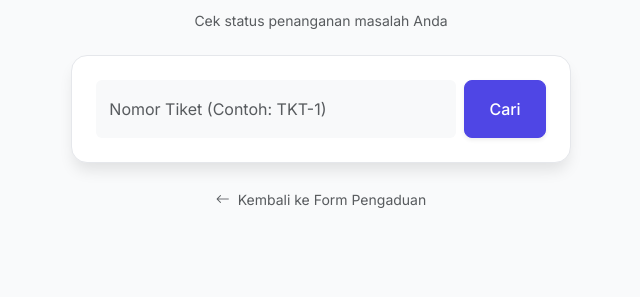
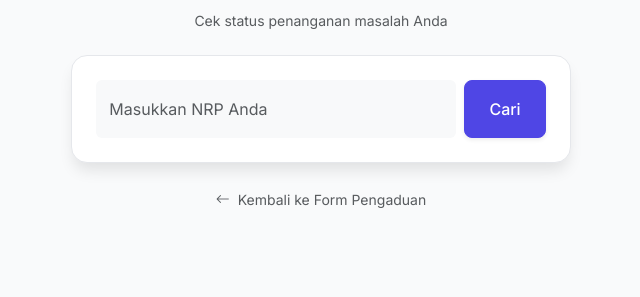
Before and after one commit to basjayateknik-cpu/tiket, a Flask app: page /track in a window 1280 px wide. Shown: the part 234-531 px from the top of the page, without its empty margins (319-959 px from the left). Run offline with Flask 3, Linux system fonts and the light colour scheme.

Commit message:
first commit

```diff
--- a/app.py
+++ b/app.py
@@ -35,7 +35,7 @@ class Ticket(db.Model):
     description = db.Column(db.Text, nullable=False)
     status = db.Column(db.String(20), nullable=False, default='To Do')
     attachment = db.Column(db.String(255), nullable=True)
-    created_at = db.Column(db.DateTime, default=datetime.utcnow)
+    created_at = db.Column(db.DateTime, default=datetime.now)
 
     def __repr__(self):
         return f'<Ticket {self.id}>'
@@ -44,7 +44,7 @@ class TicketHistory(db.Model):
     id = db.Column(db.Integer, primary_key=True)
     ticket_id = db.Column(db.Integer, db.ForeignKey('ticket.id'), nullable=False)
     status = db.Column(db.String(20), nullable=False)
-    changed_at = db.Column(db.DateTime, default=datetime.utcnow)
+    changed_at = db.Column(db.DateTime, default=datetime.now)
 
     ticket = db.relationship('Ticket', backref=db.backref('history', lazy=True, order_by='TicketHistory.changed_at.desc()'))
 
@@ -97,26 +97,22 @@ def create():
         db.session.add(history)
         db.session.commit()
 
-        flash(f'Tiket berhasil diajukan! Nomor Tiket Anda: TKT-{new_ticket.id}. Harap simpan nomor ini untuk melacak status.', 'success')
+        flash(f'Tiket berhasil diajukan! Anda dapat melacak status pengaduan menggunakan NRP Anda ({nrp}).', 'success')
 
     return redirect(url_for('public_index'))
 
 @app.route('/track', methods=['GET'])
 def track():
-    ticket_id_query = request.args.get('ticket_id', '')
-    ticket = None
+    nrp_query = request.args.get('nrp', '').strip()
+    tickets = []
     error = None
 
-    if ticket_id_query:
-        try:
-            num = int(ticket_id_query.upper().replace('TKT-', '').strip())
-            ticket = Ticket.query.get(num)
-            if not ticket:
-                error = 'Tiket tidak ditemukan.'
-        except ValueError:
-            error = 'Format nomor tiket tidak valid. Contoh yang benar: TKT-1'
+    if nrp_query:
+        tickets = Ticket.query.filter_by(nrp=nrp_query).order_by(Ticket.created_at.desc()).all()
+        if not tickets:
+            error = f'Tidak ada tiket yang ditemukan untuk NRP: {nrp_query}'
 
-    return render_template('track.html', ticket=ticket, error=error, query=ticket_id_query)
+    return render_template('track.html', tickets=tickets, error=error, query=nrp_query)
 
 @app.route('/login', methods=['GET', 'POST'])
 def login():
--- a/templates/track.html
+++ b/templates/track.html
@@ -61,8 +61,8 @@
         <div class="glass-card p-4">
             <form action="/track" method="GET" class="d-flex mb-0">
                 <div class="form-floating flex-grow-1 me-2">
-                    <input type="text" class="form-control bg-light border-0" id="ticketInput" name="ticket_id" value="{{ query }}" required placeholder="TKT-123">
-                    <label for="ticketInput" class="text-muted">Nomor Tiket (Contoh: TKT-1)</label>
+                    <input type="text" class="form-control bg-light border-0" id="nrpInput" name="nrp" value="{{ query }}" required placeholder="NRP Anda">
+                    <label for="nrpInput" class="text-muted">Masukkan NRP Anda</label>
                 </div>
                 <button type="submit" class="btn btn-primary px-4 rounded-3 shadow-sm fw-medium">
                     Cari
@@ -76,8 +76,10 @@
         </div>
         {% endif %}
 
-        {% if ticket %}
-        <div class="card mt-4 border-0 shadow-sm rounded-4 overflow-hidden">
+        {% if tickets %}
+            <h5 class="mt-5 mb-3 fw-bold text-center text-dark">Daftar Tiket Anda</h5>
+            {% for ticket in tickets %}
+            <div class="card mb-4 border-0 shadow-sm rounded-4 overflow-hidden">
                 <div class="card-header bg-white border-bottom p-4">
                     <div class="d-flex justify-content-between align-items-center">
                         <h5 class="fw-bold mb-0">TKT-{{ ticket.id }}</h5>
@@ -113,7 +115,7 @@
 
                 <!-- Timeline Tracking -->
                 <div class="card-footer bg-light border-top p-4">
-                <h6 class="fw-bold mb-4"><i class="bi bi-clock-history me-2 text-primary"></i>Riwayat Status (Tracking)</h6>
+                    <h6 class="fw-bold mb-4"><i class="bi bi-clock-history me-2 text-primary"></i>Riwayat Status</h6>
                     <ul class="timeline m-0">
                         {% for h in ticket.history %}
                         <li class="timeline-item">
@@ -129,6 +131,7 @@
                     </ul>
                 </div>
             </div>
+            {% endfor %}
         {% endif %}
 
         <div class="text-center mt-4">
```
Also changed, not shown: instance/helpdesk.db. Lines whose indentation alone changed are shown as unchanged.
